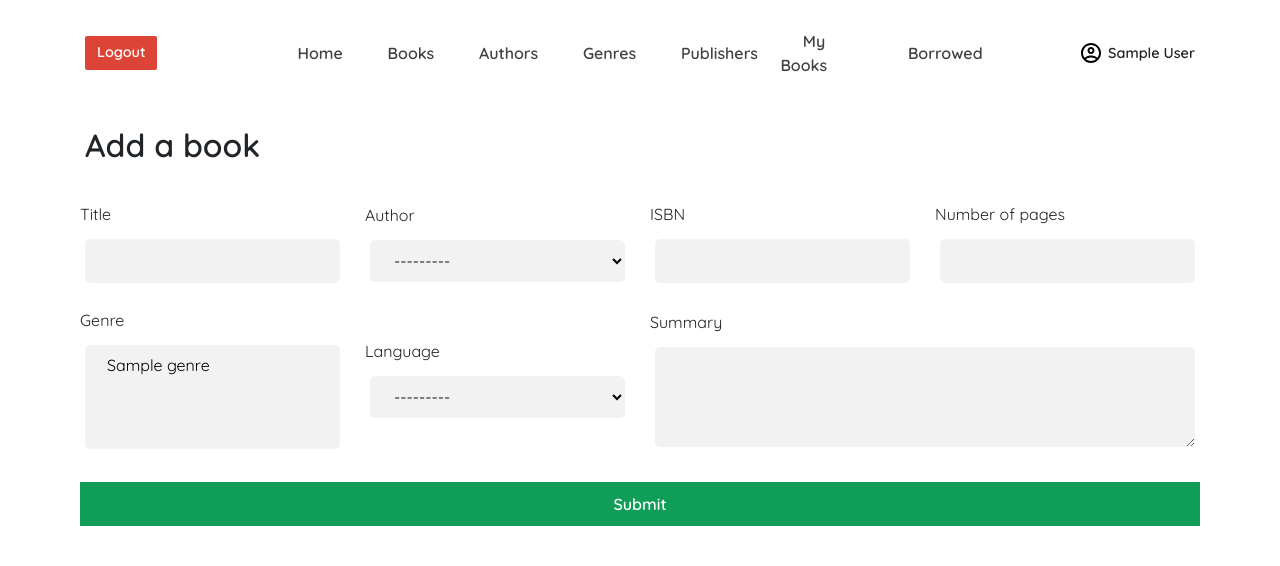
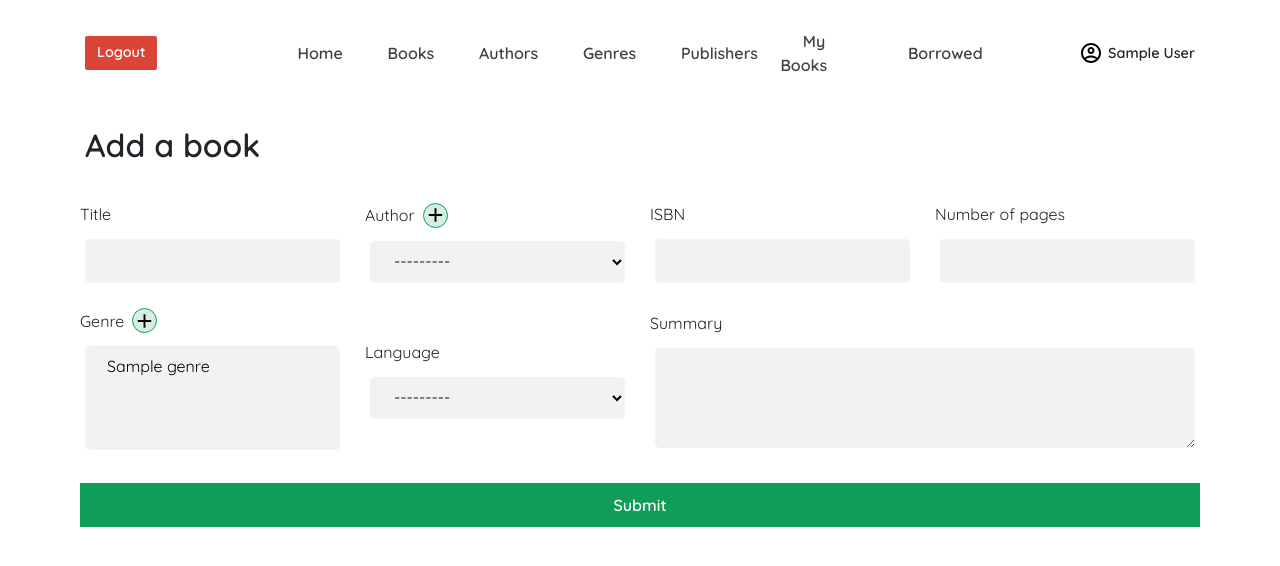
Before and after one commit to Navayuvan-SB/Local-Library, a Django app: page /catalog/book/create/ in a window 1280 px wide. Shown: the top 566 px of the page. Run offline with Django 3.2, Linux system fonts and the light colour scheme; a user stored in the database is signed in; tables that the repository leaves empty hold one stand-in row (values such as "Sample post").

Commit message:
Add route to create genre, author from book create page

```diff
--- a/catalog/static/css/style.css
+++ b/catalog/static/css/style.css
@@ -239,6 +239,12 @@
   padding: 10px;
 }
 
+form label {
+  display: flex;
+  align-items: center;
+  justify-content: flex-start;
+}
+
 form textarea {
   height: 100px;
 }
@@ -314,3 +320,18 @@
 .fw-600 {
   font-weight: 600;
 }
+
+.icon-btn-wrapper {
+  width: 25px;
+  height: 25px;
+  display: flex;
+  justify-content: center;
+  align-items: center;
+  background-color: #0f9d582b;
+  border: 1px solid #0f9d58;
+  border-radius: 50%;
+}
+
+ml-1 {
+  margin-left: 2rem;
+}
--- a/catalog/templates/catalog/book_form.html
+++ b/catalog/templates/catalog/book_form.html
@@ -18,7 +18,14 @@
     </div>
 
     <div class="col-md-3">
-      <label for="">Author</label>
+      <label for="">
+        Author
+        <a href="{% url 'author-create' %}?next=/catalog/book/create/">
+          <div class="icon-btn-wrapper ml-2">
+              <svg xmlns="http://www.w3.org/2000/svg" height="24px" viewBox="0 0 24 24" width="24px" fill="#000000"><path d="M0 0h24v24H0V0z" fill="none"/><path d="M19 13h-6v6h-2v-6H5v-2h6V5h2v6h6v2z"/></svg>
+          </div>
+        </a>
+      </label>
       {{form.author}}
     </div>
 
@@ -33,7 +40,14 @@
     </div>
 
     <div class="col-md-3">
-      <label for="">Genre</label>
+      <label for="">
+        Genre
+        <a href="{% url 'genre-create' %}?next=/catalog/book/create/">
+          <div class="icon-btn-wrapper ml-2">
+              <svg xmlns="http://www.w3.org/2000/svg" height="24px" viewBox="0 0 24 24" width="24px" fill="#000000"><path d="M0 0h24v24H0V0z" fill="none"/><path d="M19 13h-6v6h-2v-6H5v-2h6V5h2v6h6v2z"/></svg>
+          </div>
+        </a>
+      </label>
       {{form.genre}}
     </div>
 
--- a/catalog/views.py
+++ b/catalog/views.py
@@ -124,6 +124,13 @@
         'date_of_death': '11/06/2020'
     }
 
+    def get_success_url(self):
+        next_route = self.request.GET.get('next')
+        if next_route:
+            return next_route
+
+        return reverse('author-detail', kwargs={'pk': self.object.id})
+
 
 class AuthorUpdate(LoginRequiredMixin, PermissionRequiredMixin, UpdateView):
     model = Author
@@ -169,6 +176,13 @@
     model = Genre
     fields = ('name',)
 
+    def get_success_url(self):
+        next_route = self.request.GET.get('next')
+        if next_route:
+            return next_route
+
+        return reverse('genre-detail', kwargs={'pk': self.object.id})
+
 
 class GenreUpdateView(LoginRequiredMixin, PermissionRequiredMixin, generic.UpdateView):
     permission_required = 'catalog.change_genre'
```
